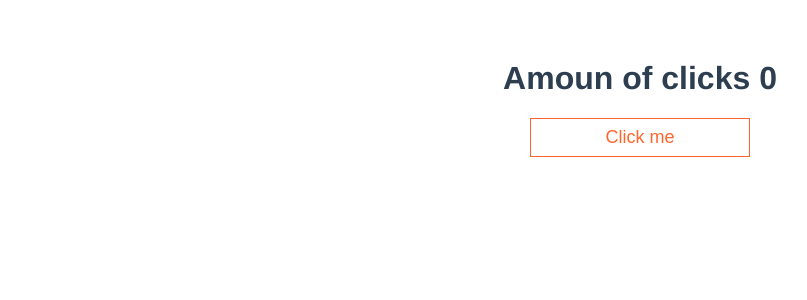
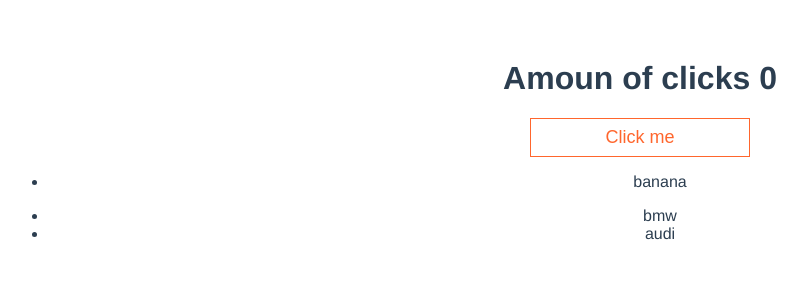
Before and after one commit to Sergiyan92/vue-app, a Vue app: page / in a window 1280 px wide. Shown: the top 300 px of the page, without its empty margins (0-807 px from the left). Built offline with nearby package versions, Linux system fonts and the light colour scheme.

Commit message:
directives v-for v-if

```diff
--- a/src/App.vue
+++ b/src/App.vue
@@ -2,14 +2,17 @@
   <div id="app">
     <h1>{{ title }}</h1>
     <Botton @click="increment">Click me</Botton>
+    <DirectivesTest />
   </div>
 </template>
 
 <script>
 import Botton from "@/components/ButtonClick.vue";
+import DirectivesTest from "@/components/DirectivesTest.vue";
 export default {
   components: {
     Botton,
+    DirectivesTest,
   },
   data() {
     return {
--- /dev/null
+++ b/src/components/DirectivesTest.vue
@@ -0,0 +1,35 @@
+<template>
+  <div v-if="isVisible">
+    <ul>
+      <template v-for="fruit in fruits">
+        <li v-if="fruit === 'banana'" :key="fruit">{{ fruit }}</li>
+      </template>
+    </ul>
+    <ul>
+      <li v-for="(car, key) in cars" :key="key">{{ key }}</li>
+    </ul>
+    <h2 v-show="false">Title:Directives</h2>
+  </div>
+</template>
+
+<script>
+export default {
+  name: "DirectiveTest",
+  data() {
+    return {
+      isVisible: true,
+      fruits: ["apple", "banana", "kiwi"],
+      cars: {
+        bmw: {
+          color: "red",
+        },
+        audi: {
+          color: "blue",
+        },
+      },
+    };
+  },
+};
+</script>
+
+<style lang="scss" scoped></style>
```
